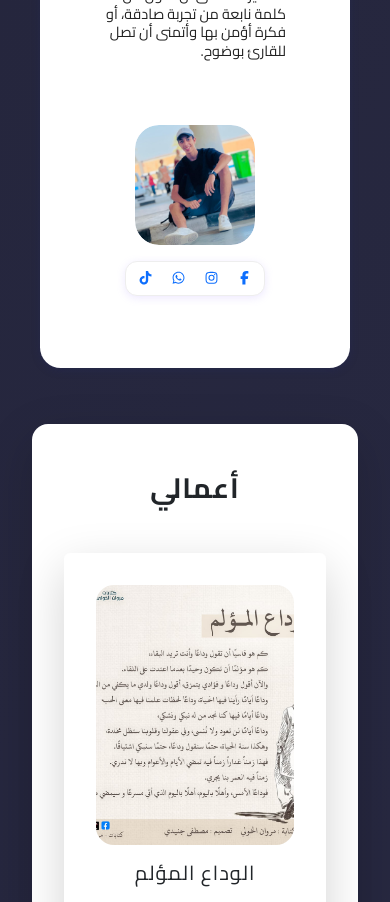
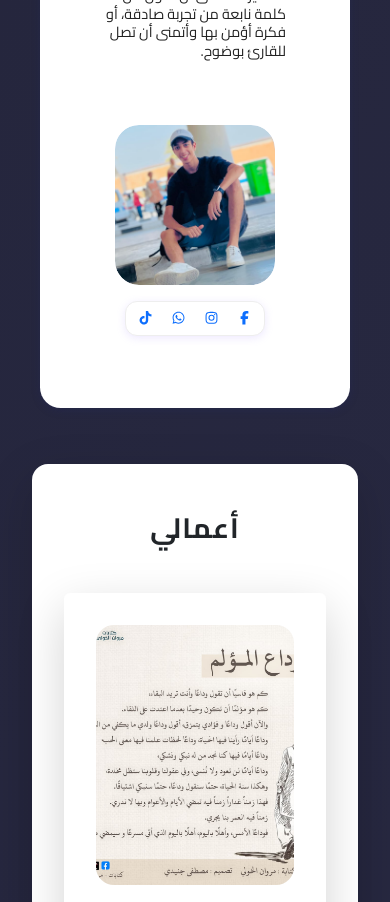
Before and after one commit to MustafaAhmedTalaat/Marwan-El-khouly, a React (Vite) app: page / in a window 390 px wide. Shown: the part 1560-2462 px from the top of the page. Built offline with nearby package versions, Linux system fonts and the light colour scheme.

Commit message:
Update about.css

```diff
--- a/src/components/about.css
+++ b/src/components/about.css
@@ -96,8 +96,8 @@
     box-shadow: 0 2px 8px 0 #222a6844;
   }
   .about-img-box {
-    width: 120px;
-    height: 120px;
+    width: 160px;
+    height: 160px;
     margin: 0 auto 0.7rem auto;
   }
   .about-title {
```
